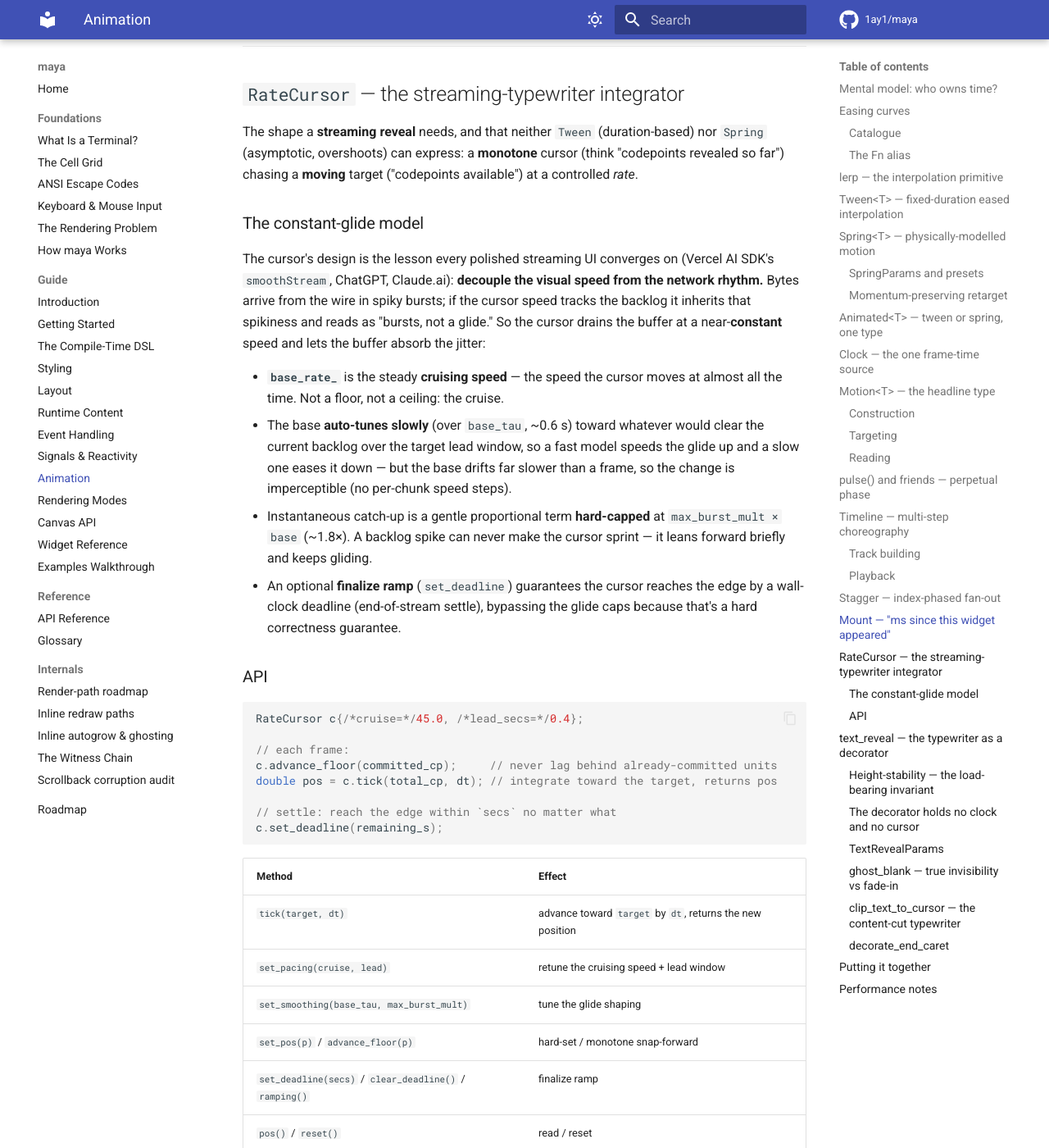
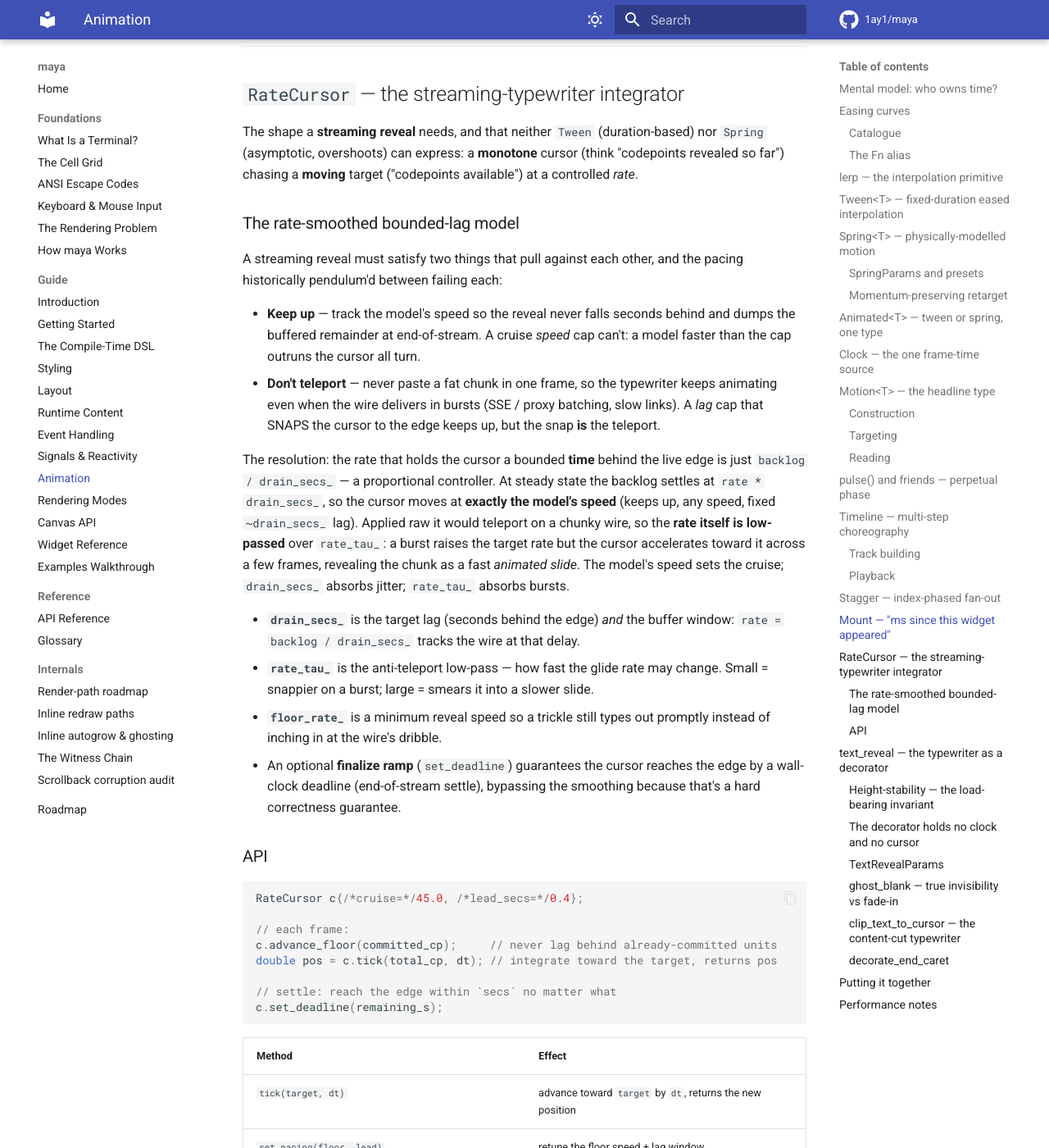
Before and after one commit to 1ay1/maya, an MkDocs documentation site: the page built from docs/14-animation.md, in a window 1280 px wide and 1400 px high, scrolled down 9975 px. Shown: the whole window at 82% size. Built offline with MkDocs 1.6.1 and Material for MkDocs 9.7.7, drawn with Linux system fonts in a browser that asks for light colours; comment, search, counter and statistics services are not loaded; some of the changed text lies outside the part shown.

Commit message:
fix(reveal): rate-smoothed bounded-lag cursor so streaming neither bursts nor crawls
The RateCursor pacing pendulumed between two regressions. The cruise-ceiling clamp held a constant readable speed, but a faster model outran it, so the reveal crawled seconds behind and then dumped the buffered remainder at settle. The lag cap fixed that crawl by SNAPPING the cursor to within a fixed window of the live edge, but the snap teleported any chunk bigger than the window onto the screen in a single frame: on a chunky wire such as SSE or proxy batching, slow links, or long sessions, whole blocks just appeared and the typewriter visibly stopped. The lag cap also silently broke reveal_pacing_test.

Replace both with a rate-smoothed bounded-lag glide. The reveal rate is backlog over drain_secs, a proportional controller that tracks the model's own speed with a fixed time lag, so it keeps up at any speed and never crawls. The rate itself is low-passed over rate_tau, so a fat delta accelerates the cursor into the chunk across a few frames, revealing it as an animated slide instead of a teleport. The finalize ramp still bypasses the smoothing to land the tail by its deadline.

Tests: test_animation all pass; reveal_pacing_test reworked to the new invariants plus a fat-chunk-no-teleport regression that pins the user-visible fix, where a 500 cp chunk advances 6 cp on the arrival frame and slides in over 41 frames instead of a 275 cp one-frame paste. test_markdown 321 pass 0 fail; stream_md_lag_test green.

```diff
--- a/docs/14-animation.md
+++ b/docs/14-animation.md
@@ -437,28 +437,38 @@ The shape a **streaming reveal** needs, and that neither `Tween`
 **monotone** cursor (think "codepoints revealed so far") chasing a **moving**
 target ("codepoints available") at a controlled *rate*.
 
-### The constant-glide model
+### The rate-smoothed bounded-lag model
 
-The cursor's design is the lesson every polished streaming UI converges on
-(Vercel AI SDK's `smoothStream`, ChatGPT, Claude.ai): **decouple the visual
-speed from the network rhythm.** Bytes arrive from the wire in spiky bursts; if
-the cursor speed tracks the backlog it inherits that spikiness and reads as
-"bursts, not a glide." So the cursor drains the buffer at a near-**constant**
-speed and lets the buffer absorb the jitter:
+A streaming reveal must satisfy two things that pull against each other, and
+the pacing historically pendulum'd between failing each:
 
-- **`base_rate_`** is the steady **cruising speed** — the speed the cursor
-  moves at almost all the time. Not a floor, not a ceiling: the cruise.
-- The base **auto-tunes slowly** (over `base_tau`, ~0.6 s) toward whatever
-  would clear the current backlog over the target lead window, so a fast model
-  speeds the glide up and a slow one eases it down — but the base drifts far
-  slower than a frame, so the change is imperceptible (no per-chunk speed
-  steps).
-- Instantaneous catch-up is a gentle proportional term **hard-capped** at
-  `max_burst_mult × base` (~1.8×). A backlog spike can never make the cursor
-  sprint — it leans forward briefly and keeps gliding.
+- **Keep up** — track the model's speed so the reveal never falls seconds
+  behind and dumps the buffered remainder at end-of-stream. A cruise *speed*
+  cap can't: a model faster than the cap outruns the cursor all turn.
+- **Don't teleport** — never paste a fat chunk in one frame, so the typewriter
+  keeps animating even when the wire delivers in bursts (SSE / proxy batching,
+  slow links). A *lag* cap that SNAPS the cursor to the edge keeps up, but the
+  snap **is** the teleport.
+
+The resolution: the rate that holds the cursor a bounded **time** behind the
+live edge is just `backlog / drain_secs_` — a proportional controller. At
+steady state the backlog settles at `rate * drain_secs_`, so the cursor moves
+at **exactly the model's speed** (keeps up, any speed, fixed `~drain_secs_`
+lag). Applied raw it would teleport on a chunky wire, so the **rate itself is
+low-passed** over `rate_tau_`: a burst raises the target rate but the cursor
+accelerates toward it across a few frames, revealing the chunk as a fast
+*animated slide*. The model's speed sets the cruise; `drain_secs_` absorbs
+jitter; `rate_tau_` absorbs bursts.
+
+- **`drain_secs_`** is the target lag (seconds behind the edge) *and* the
+  buffer window: `rate = backlog / drain_secs_` tracks the wire at that delay.
+- **`rate_tau_`** is the anti-teleport low-pass — how fast the glide rate may
+  change. Small = snappier on a burst; large = smears it into a slower slide.
+- **`floor_rate_`** is a minimum reveal speed so a trickle still types out
+  promptly instead of inching in at the wire's dribble.
 - An optional **finalize ramp** (`set_deadline`) guarantees the cursor reaches
   the edge by a wall-clock deadline (end-of-stream settle), bypassing the
-  glide caps because that's a hard correctness guarantee.
+  smoothing because that's a hard correctness guarantee.
 
 ### API
 
@@ -476,8 +486,8 @@ c.set_deadline(remaining_s);
 | Method | Effect |
 |--------|--------|
 | `tick(target, dt)` | advance toward `target` by `dt`, returns the new position |
-| `set_pacing(cruise, lead)` | retune the cruising speed + lead window |
-| `set_smoothing(base_tau, max_burst_mult)` | tune the glide shaping |
+| `set_pacing(floor, lead)` | retune the floor speed + lag window |
+| `set_smoothing(rate_tau)` | tune how fast the glide rate adapts (anti-teleport) |
 | `set_pos(p)` / `advance_floor(p)` | hard-set / monotone snap-forward |
 | `set_deadline(secs)` / `clear_deadline()` / `ramping()` | finalize ramp |
 | `pos()` / `reset()` | read / reset |
```
Also changed, not shown: 2 other files.
